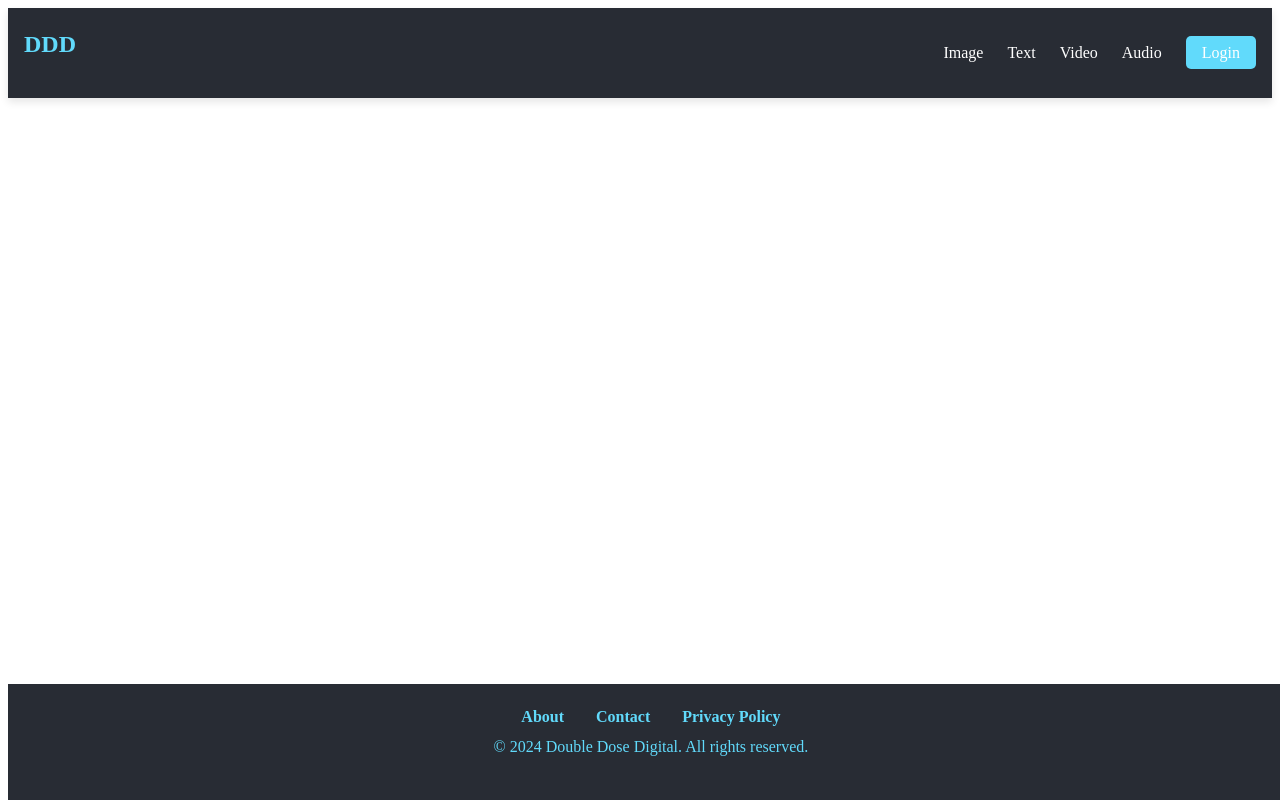
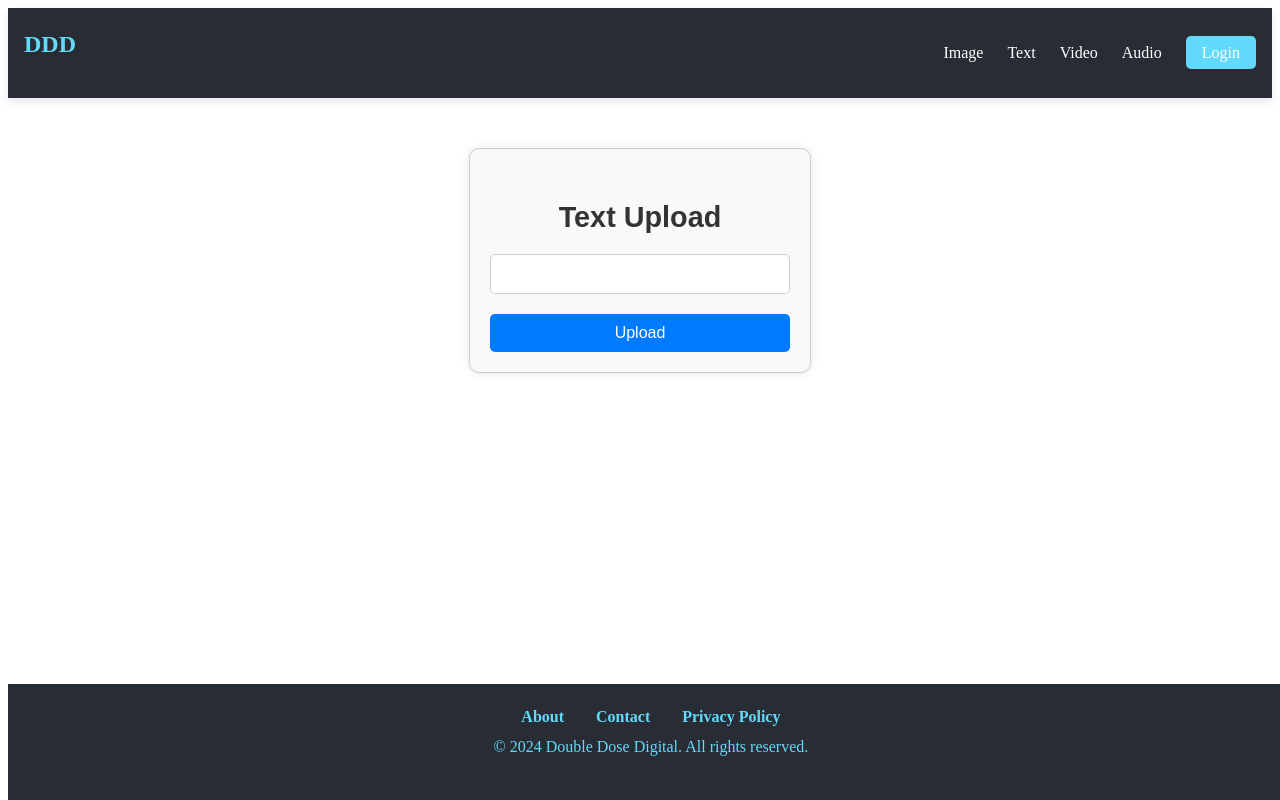
Before and after one commit to ankit-doubledosedigital/website-DDD, a React (Create React App) app in the folder client/: page /Text in a window 1280 px wide. Built offline with nearby package versions, Linux system fonts and the light colour scheme.

Commit message:
text-upload

```diff
--- a/client/src/App.js
+++ b/client/src/App.js
@@ -9,7 +9,8 @@ import Login from './Components/Login';
 import Register from './Components/Register';
 import Contact from './Components/Contact';
 import Privacy from './Components/Privacy';
-import Home from './Components/Home'
+import Home from './Components/Home';
+import Text from './Components/Text';
 import { ToastContainer } from 'react-toastify';
 import './Components/style/toastify-custom.css'
 // import 'react-toastify/dist/ReactToastify.css';
@@ -39,6 +40,7 @@ const Main = () => {
         <Route path='/Register' element={<Register />} />
         <Route path='/Contact' element={<Contact />} />
         <Route path='/Privacy' element={<Privacy />} />
+        <Route path='/Text' element={<Text />} />
       </Routes>
       <Footer />
     </div>
--- /dev/null
+++ b/client/src/Components/Text.js
@@ -0,0 +1,50 @@
+import React, { useState } from 'react';
+import './style/Text.css';
+import axios from 'axios';
+import { toast } from 'react-toastify';
+// import 'react-toastify/dist/ReactToastify.css';
+
+const Text = () => {
+    const [text, setText] = useState('');
+    const [message, setMessage] = useState('');
+
+    const handleTextChange = (e) => {
+        setText(e.target.value);
+    };
+
+    const handleTextUpload = async (e) => {
+        e.preventDefault();
+        const formData = new FormData();
+        formData.append('text', text);
+        try {
+            const response = await axios.post('http://localhost:8080/text', formData);
+            if (response.status === 200) {
+                setMessage(response.data.message);
+                toast.success('Text Uploaded Successfully');
+                setText('');
+            } else {
+                setMessage(`Error: ${response.data.error}`);
+            }
+        } catch (error) {
+            setMessage('An error occurred while uploading the text.');
+            console.error('Error:', error);
+        }
+    };
+
+    return (
+        <div className='text-upload'>
+            <form onSubmit={handleTextUpload}>
+                <h2>Text Upload</h2>
+                <input
+                    type='text'
+                    onChange={handleTextChange}
+                    value={text}
+                />
+                <button type='submit'>Upload</button>
+            </form>
+            {message && <p>{message}</p>}
+        </div>
+    );
+};
+
+export default Text;
--- /dev/null
+++ b/client/src/Components/style/Text.css
@@ -0,0 +1,49 @@
+/* styles.css */
+
+.text-upload {
+    display: flex;
+    flex-direction: column;
+    align-items: center;
+    margin-top: 50px;
+    font-family: Arial, sans-serif;
+  }
+
+  .text-upload form {
+    display: flex;
+    flex-direction: column;
+    align-items: center;
+    width: 300px;
+    padding: 20px;
+    border: 1px solid #ccc;
+    border-radius: 10px;
+    box-shadow: 0 0 10px rgba(0, 0, 0, 0.1);
+    background-color: #f9f9f9;
+  }
+
+  .text-upload h2 {
+    margin-bottom: 20px;
+    color: #333;
+  }
+
+  .text-upload input[type="text"] {
+    width: 100%;
+    padding: 10px;
+    margin-bottom: 20px;
+    border: 1px solid #ccc;
+    border-radius: 5px;
+  }
+
+  .text-upload button {
+    width: 100%;
+    padding: 10px;
+    border: none;
+    border-radius: 5px;
+    background-color: #007bff;
+    color: white;
+    font-size: 16px;
+    cursor: pointer;
+  }
+
+  .text-upload button:hover {
+    background-color: #0056b3;
+  }
```
Also changed, not shown: 2 other files (tests, documents, lock files or other folders).
